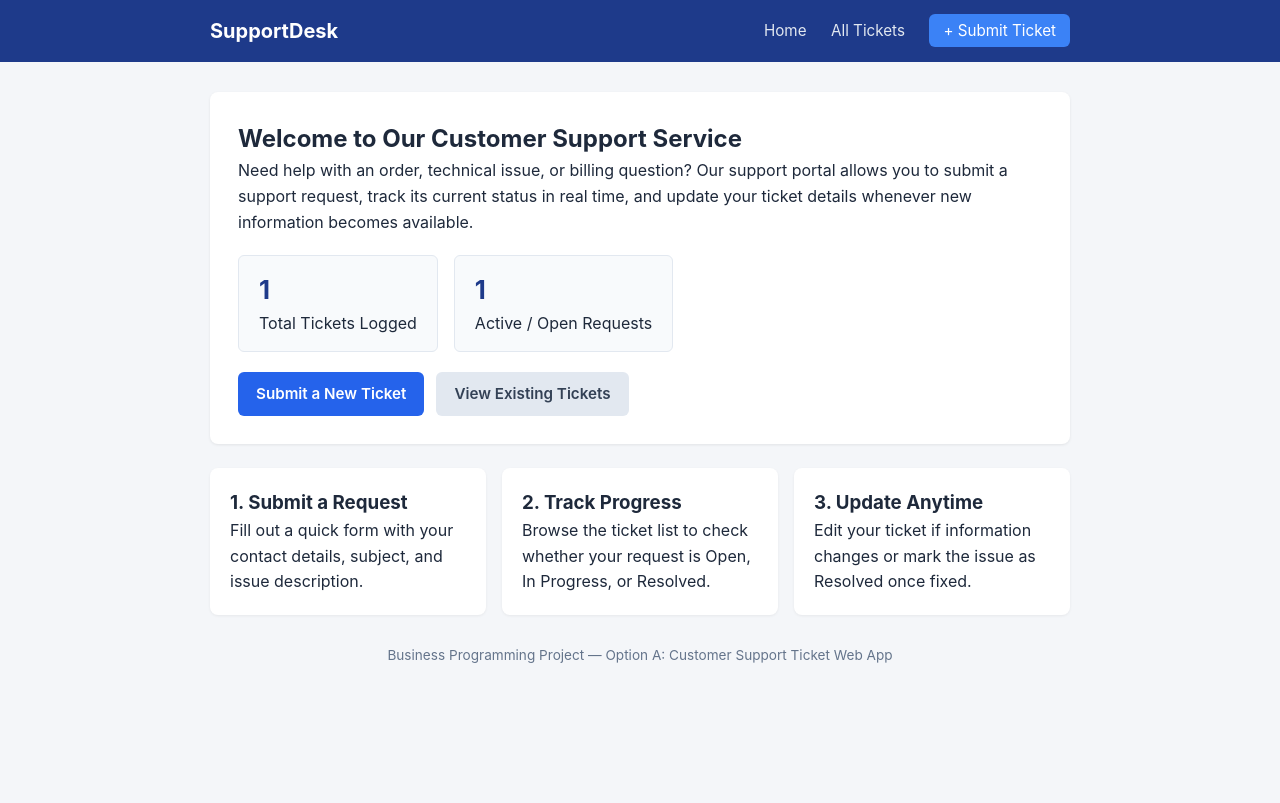
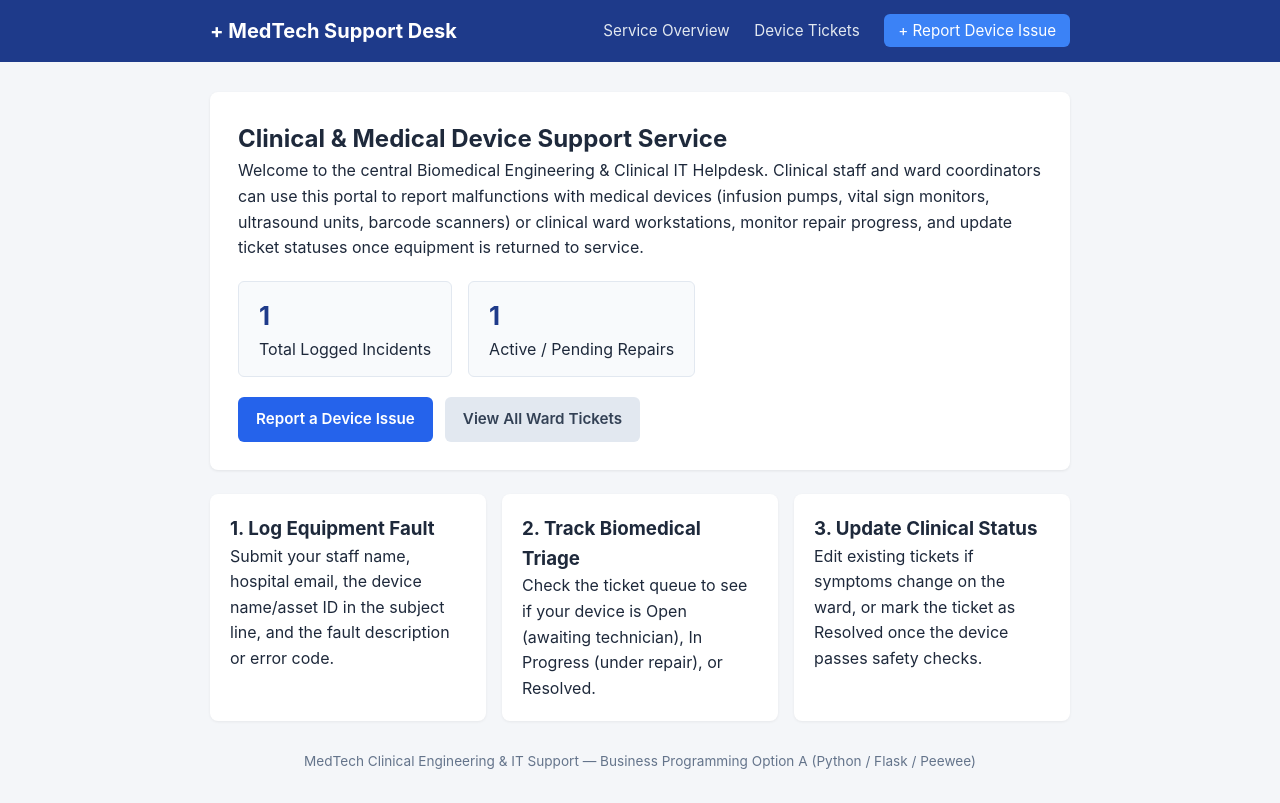
Before and after one commit to epoiten/Customer-Support-Ticket-Web-App, a Flask app: page / in a window 1280 px wide. Before the commit the page ends 663 px from the top, so only its background shows below. Run offline with Flask 3, Linux system fonts and the light colour scheme.

Commit message:
Converted the app into a MedTech Support Desk
Converted the app into a MedTech Support Desk by updating the templates html.

```diff
--- a/templates/base.html
+++ b/templates/base.html
@@ -3,17 +3,17 @@
 <head>
     <meta charset="UTF-8">
     <meta name="viewport" content="width=device-width, initial-scale=1.0">
-    <title>Customer Support Desk</title>
+    <title>MedTech Support Desk | Clinical & Medical Device Portal</title>
     <link rel="stylesheet" href="{{ url_for('static', filename='style.css') }}">
 </head>
 <body>
     <header class="navbar">
         <div class="container nav-content">
-            <a href="{{ url_for('index') }}" class="brand">SupportDesk</a>
+            <a href="{{ url_for('index') }}" class="brand">+ MedTech Support Desk</a>
             <nav>
-                <a href="{{ url_for('index') }}">Home</a>
-                <a href="{{ url_for('list_tickets') }}">All Tickets</a>
-                <a href="{{ url_for('create_ticket') }}" class="btn-nav">+ Submit Ticket</a>
+                <a href="{{ url_for('index') }}">Service Overview</a>
+                <a href="{{ url_for('list_tickets') }}">Device Tickets</a>
+                <a href="{{ url_for('create_ticket') }}" class="btn-nav">+ Report Device Issue</a>
             </nav>
         </div>
     </header>
@@ -23,7 +23,7 @@
     </main>
 
     <footer class="footer">
-        <p>Business Programming Project &mdash; Option A: Customer Support Ticket Web App</p>
+        <p>MedTech Clinical Engineering &amp; IT Support &mdash; Business Programming Option A (Python / Flask / Peewee)</p>
     </footer>
 
     <script src="{{ url_for('static', filename='script.js') }}"></script>
--- a/templates/index.html
+++ b/templates/index.html
@@ -2,38 +2,38 @@
 
 {% block content %}
 <section class="hero-card">
-    <h1>Welcome to Our Customer Support Service</h1>
+    <h1>Clinical &amp; Medical Device Support Service</h1>
     <p>
-        Need help with an order, technical issue, or billing question? Our support portal allows you to submit a support request, track its current status in real time, and update your ticket details whenever new information becomes available.
+        Welcome to the central Biomedical Engineering &amp; Clinical IT Helpdesk. Clinical staff and ward coordinators can use this portal to report malfunctions with medical devices (infusion pumps, vital sign monitors, ultrasound units, barcode scanners) or clinical ward workstations, monitor repair progress, and update ticket statuses once equipment is returned to service.
     </p>
     <div class="stats-row">
         <div class="stat-box">
             <span class="stat-num">{{ total }}</span>
-            <span class="stat-label">Total Tickets Logged</span>
+            <span class="stat-label">Total Logged Incidents</span>
         </div>
         <div class="stat-box">
             <span class="stat-num">{{ open_count }}</span>
-            <span class="stat-label">Active / Open Requests</span>
+            <span class="stat-label">Active / Pending Repairs</span>
         </div>
     </div>
     <div class="hero-actions">
-        <a href="{{ url_for('create_ticket') }}" class="btn btn-primary">Submit a New Ticket</a>
-        <a href="{{ url_for('list_tickets') }}" class="btn btn-secondary">View Existing Tickets</a>
+        <a href="{{ url_for('create_ticket') }}" class="btn btn-primary">Report a Device Issue</a>
+        <a href="{{ url_for('list_tickets') }}" class="btn btn-secondary">View All Ward Tickets</a>
     </div>
 </section>
 
 <section class="info-grid">
     <div class="info-card">
-        <h3>1. Submit a Request</h3>
-        <p>Fill out a quick form with your contact details, subject, and issue description.</p>
+        <h3>1. Log Equipment Fault</h3>
+        <p>Submit your staff name, hospital email, the device name/asset ID in the subject line, and the fault description or error code.</p>
     </div>
     <div class="info-card">
-        <h3>2. Track Progress</h3>
-        <p>Browse the ticket list to check whether your request is Open, In Progress, or Resolved.</p>
+        <h3>2. Track Biomedical Triage</h3>
+        <p>Check the ticket queue to see if your device is Open (awaiting technician), In Progress (under repair), or Resolved.</p>
     </div>
     <div class="info-card">
-        <h3>3. Update Anytime</h3>
-        <p>Edit your ticket if information changes or mark the issue as Resolved once fixed.</p>
+        <h3>3. Update Clinical Status</h3>
+        <p>Edit existing tickets if symptoms change on the ward, or mark the ticket as Resolved once the device passes safety checks.</p>
     </div>
 </section>
 {% endblock %}
```
Also changed, not shown: seed_data.py (added, +34 -0 lines), templates/create.html (+11 -11 lines), templates/detail.html (+6 -6 lines), templates/edit.html (+11 -11 lines), templates/tickets.html (+10 -10 lines).
